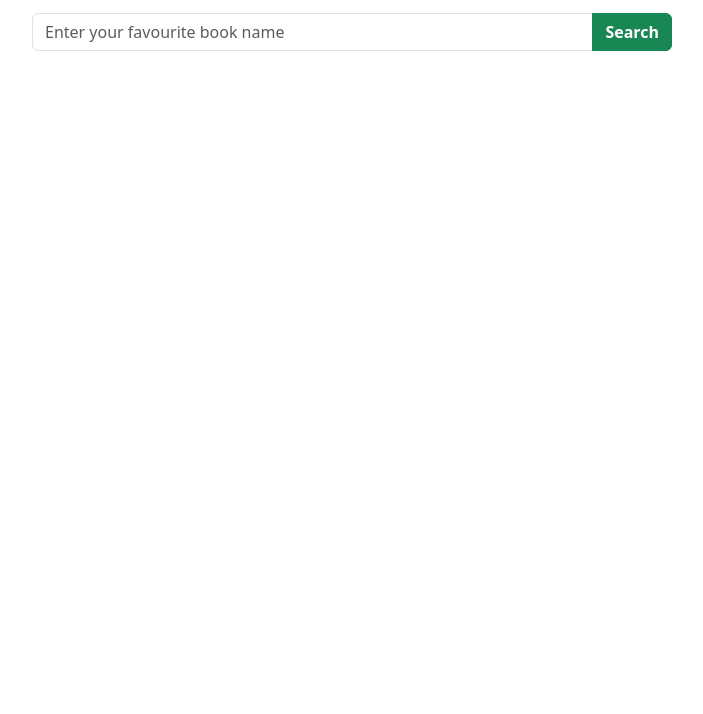
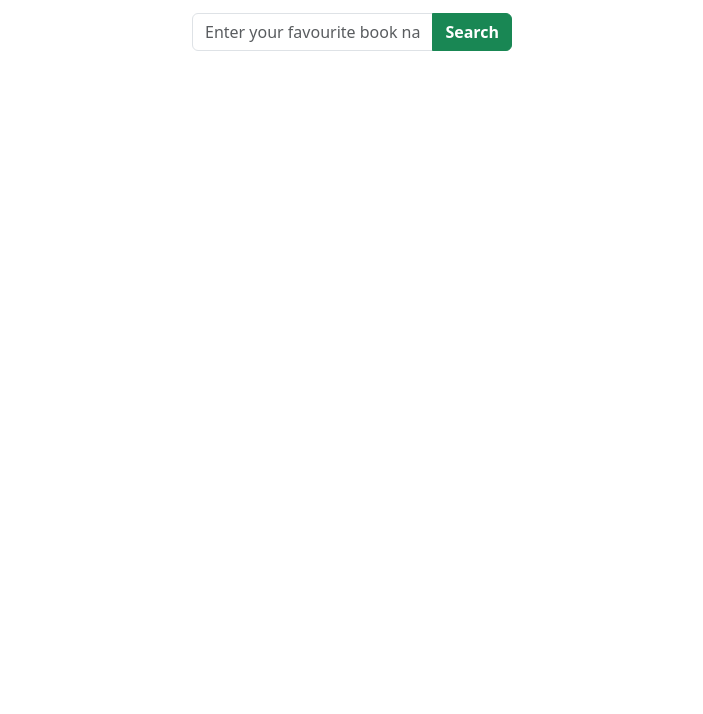
Before and after one commit to Samius-Sazin/Book_Hut, a plain HTML site: page index.html in a window 1280 px wide. Shown: the part 86-800 px from the top of the page, without its empty margins (288-991 px from the left). Drawn offline with nearby package versions, Linux system fonts and the light colour scheme.

Commit message:
set search area size to 25%

```diff
--- a/index.html
+++ b/index.html
@@ -22,7 +22,7 @@
 
     <main>
         <!-- Search area -->
-        <div class="input-group mb-3 w-50 mx-auto">
+        <div class="input-group mb-3 w-25 mx-auto">
             <input  id="search-box" type="text" class="form-control" placeholder="Enter your favourite book name" aria-label="Recipient's username" aria-describedby="button-addon2">
             <button id="search-button" class="btn btn-success fw-semibold" type="button">Search</button>
         </div>
```
